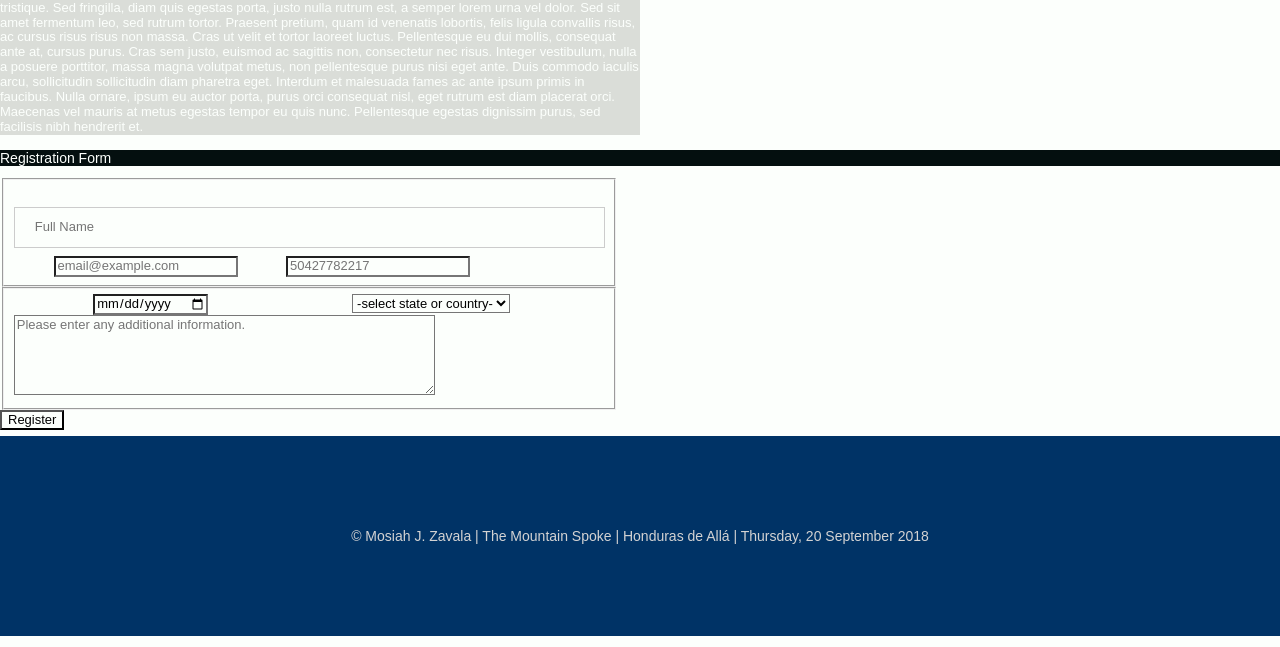
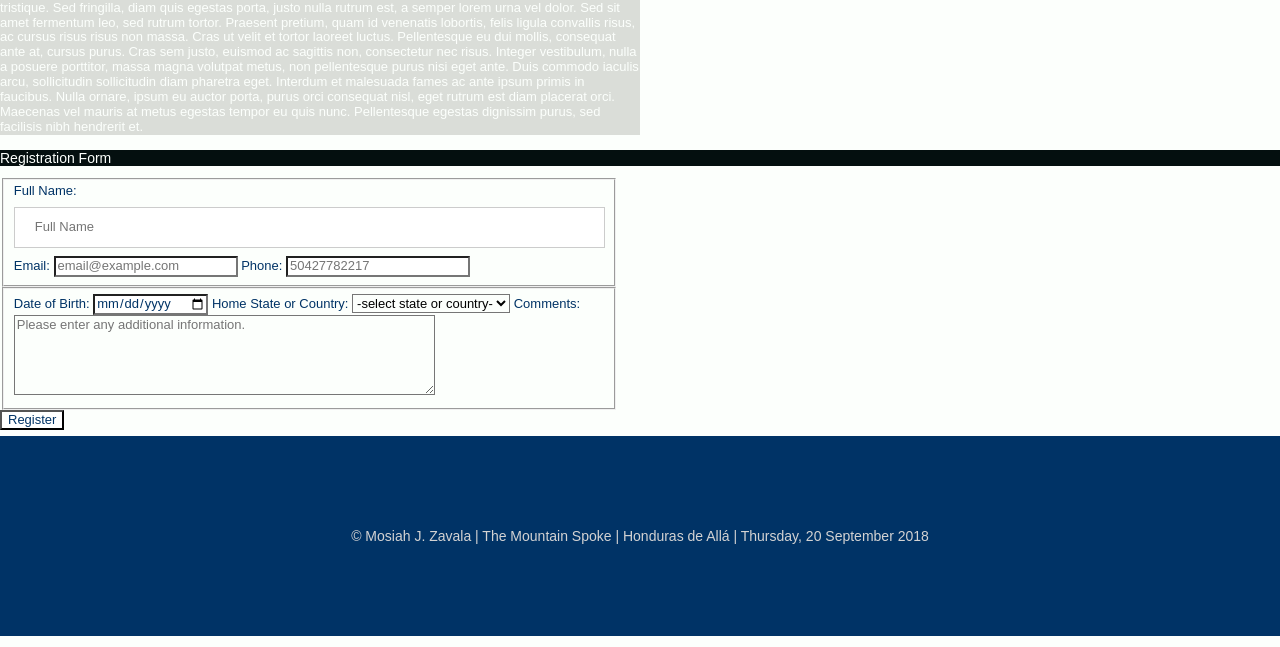
Before and after one commit to mzavalaf/mzavala.github.io, a plain HTML site: page event.html in a window 1280 px wide. Shown: the part 153-800 px from the top of the page. Drawn offline with nearby package versions, Linux system fonts and the light colour scheme; no server answers; a web font is replaced by a local one.

```diff
--- a/styles/main.css
+++ b/styles/main.css
@@ -508,7 +508,10 @@ b { text-align:;
 	color:#003366;
 }
 
-label { text-align: center;}
+label { text-align: center;
+font-family: 'Raleway', sans-serif;
+color: #003366;
+}
 
 /* Full-width inputs */
 input[type=text], input[type=password] {
@@ -579,6 +582,12 @@ button:hover {
 
 .container-form img {
 	width: 150px;
+}
+
+input {
+	font-family: 'Raleway', sans-serif;
+	background-color: white;
+	color: #003366;
 
 
 }
```
Also changed, not shown: studenlogin.html (+2 -2 lines).
